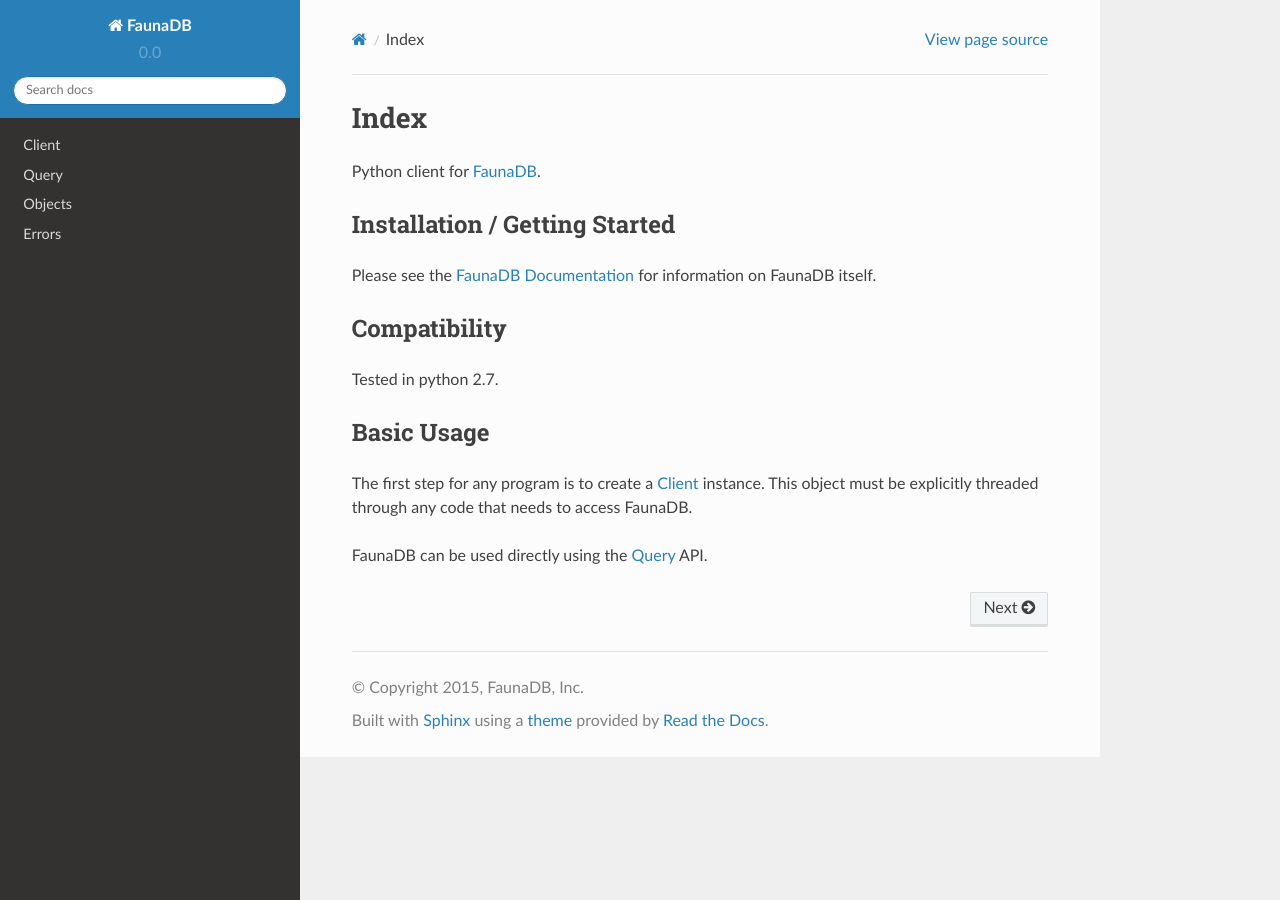
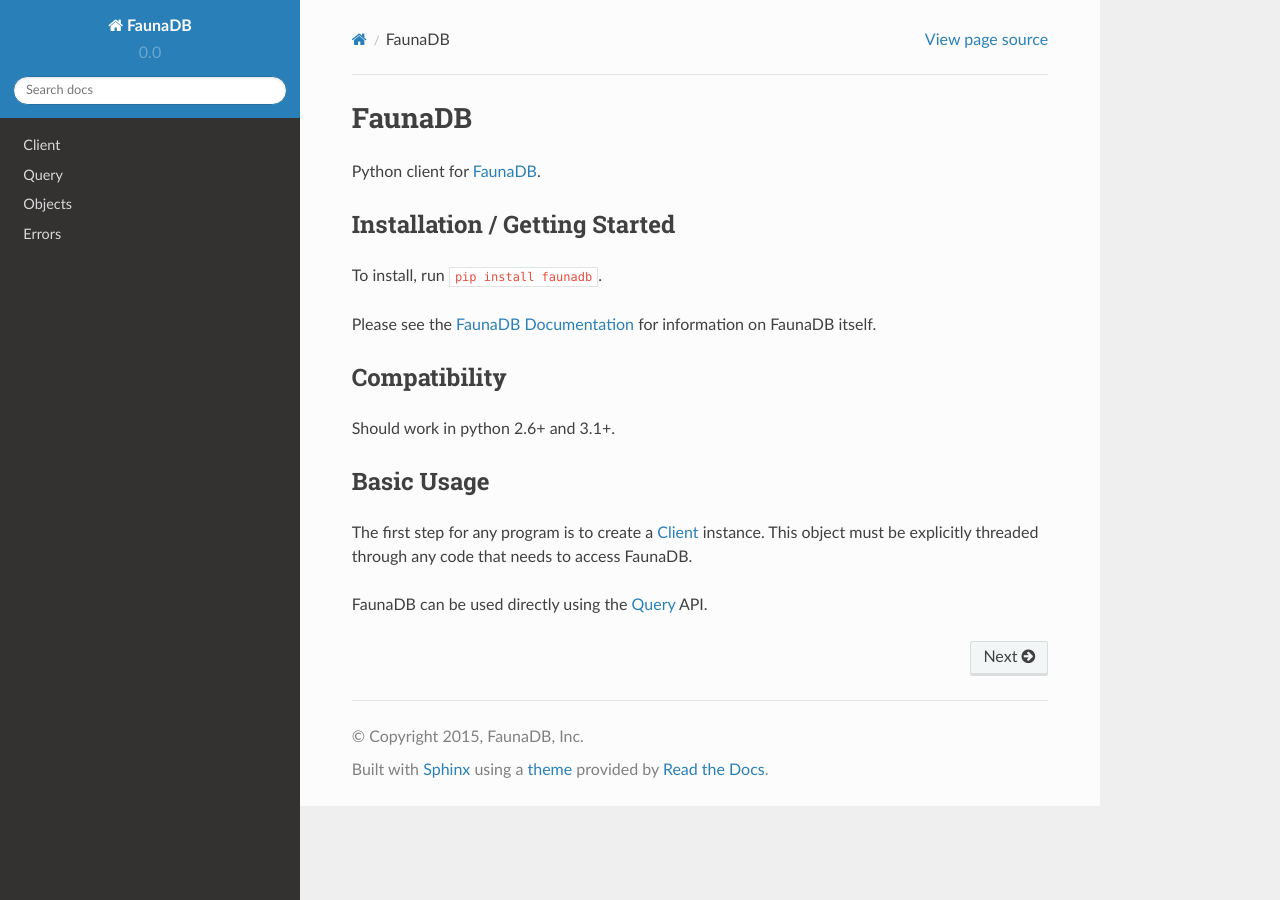
Before and after one commit to fauna/faunadb-python, a Sphinx documentation site: the page built from docs/index.rst, in a window 1280 px wide. Built offline with Sphinx 7.4.7 and the Read the Docs theme 2.0.0, drawn with Linux system fonts in a browser that asks for light colours.

```diff
--- a/build.py
+++ b/build.py
@@ -3,12 +3,13 @@ from subprocess import call, check_call
 
 @task()
 def document():
-  check_call(["sphinx-build", "-b", "html", "docs", "built-docs"])
+  check_call(["sphinx-build", "-b", "html", "docs", "docs/_build/html"])
 
 
 _common_lint_opts = ["--reports=n", "--indent-string='  '", "--indent-after-paren=2"]
 _common_lint_disable =\
   "invalid-name,locally-disabled,missing-docstring,too-few-public-methods,too-many-arguments"
+
 
 @task()
 def lint_faunadb():
--- a/docs/index.rst
+++ b/docs/index.rst
@@ -1,11 +1,13 @@
-Index
-=====
+FaunaDB
+=======
 
 Python client for `FaunaDB <https://faunadb.com>`_.
 
 
 Installation / Getting Started
 ------------------------------
+
+To install, run :samp:`pip install faunadb`.
 
 Please see the `FaunaDB Documentation <https://faunadb.com/documentation>`_
 for information on FaunaDB itself.
@@ -14,7 +16,7 @@ for information on FaunaDB itself.
 Compatibility
 -------------
 
-Tested in python 2.7.
+Should work in python 2.6+ and 3.1+.
 
 
 Basic Usage
--- /dev/null
+++ b/faunadb/__init__.py
@@ -0,0 +1 @@
+x = 3
```
Also changed, not shown: README.md (+18 -13 lines), setup.py (+12 -13 lines), 2 other files.
